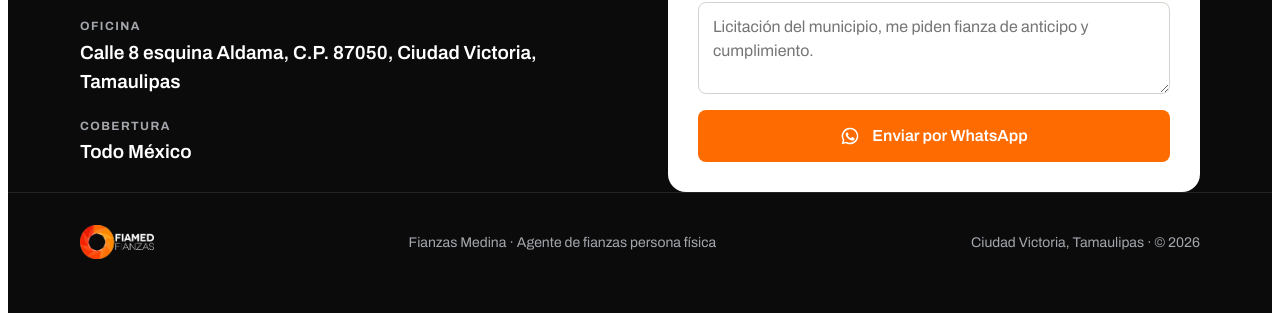
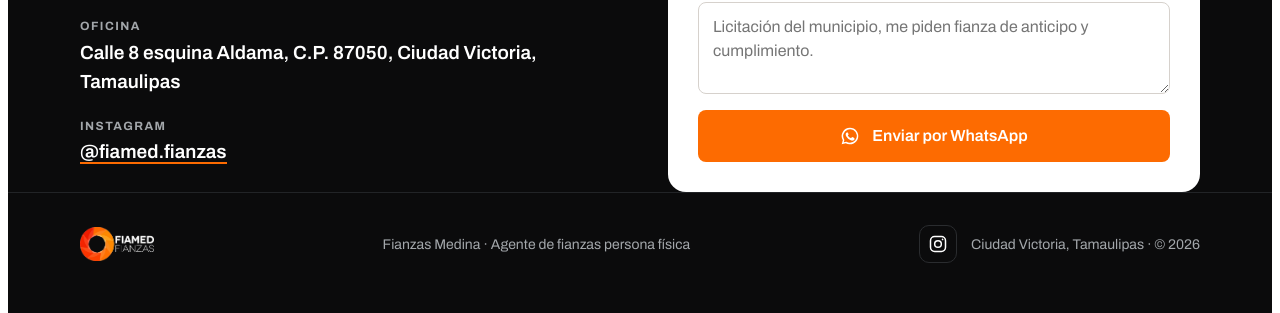
Before and after one commit to rafap15/fiamed, a plain HTML site: page index.html in a window 1280 px wide. Shown: the part 6036-6349 px from the top of the page. Drawn offline with Linux system fonts and the light colour scheme.

Commit message:
Agrega Instagram al sitio

```diff
--- a/index.html
+++ b/index.html
@@ -215,6 +215,12 @@ footer{border-top:1px solid #222427;color:var(--suave-osc);font-size:14px}
 footer .wrap{display:flex;justify-content:space-between;align-items:center;gap:20px;flex-wrap:wrap;padding-block:32px calc(32px + env(safe-area-inset-bottom,0px))}
 footer img{height:34px;width:auto}
 
+.ig-link{color:#fff;text-decoration:none;border-bottom:2px solid var(--naranja)}
+.ig-link:hover{color:var(--naranja)}
+.pie-der{display:flex;align-items:center;gap:14px}
+.ig-btn{width:38px;height:38px;border-radius:10px;border:1px solid #2A2C2F;display:grid;place-items:center;color:#fff}
+.ig-btn:hover{background:var(--naranja);border-color:var(--naranja)}
+.ig-btn svg{width:20px;height:20px}
 .wa-flota{position:fixed;right:calc(20px + env(safe-area-inset-right,0px));bottom:calc(20px + env(safe-area-inset-bottom,0px));z-index:30;display:flex;align-items:center;gap:10px;text-decoration:none}
 .wa-flota .burbuja{background:#fff;color:var(--texto);font-size:14px;font-weight:600;padding:8px 14px;border-radius:999px;box-shadow:0 6px 20px rgba(0,0,0,.15)}
 .wa-flota .circ{width:58px;height:58px;border-radius:50%;background:#25D366;color:#fff;display:grid;place-items:center;box-shadow:0 8px 24px rgba(0,0,0,.25)}
@@ -232,6 +238,7 @@ footer img{height:34px;width:auto}
   <symbol id="i-lupa" viewBox="0 0 24 24" fill="none" stroke="currentColor" stroke-width="1.8" stroke-linecap="round" stroke-linejoin="round"><path d="M3 21V10l9-6 9 6v11"/><path d="M9 21v-6h6v6"/><circle cx="17.5" cy="16.5" r="3" fill="var(--naranja)"/><path d="m20 19 2 2"/></symbol>
   <symbol id="i-caja" viewBox="0 0 24 24" fill="none" stroke="currentColor" stroke-width="1.8" stroke-linecap="round" stroke-linejoin="round"><path d="M21 8 12 3 3 8v8l9 5 9-5z"/><path d="m3 8 9 5 9-5"/><path d="M12 13v8"/></symbol>
   <symbol id="i-linea" viewBox="0 0 24 24" fill="none" stroke="currentColor" stroke-width="1.8" stroke-linecap="round" stroke-linejoin="round"><path d="M3 3v18h18"/><path d="m7 15 4-4 3 3 6-6"/><path d="M15 8h5v5"/></symbol>
+  <symbol id="ig" viewBox="0 0 24 24" fill="none" stroke="currentColor" stroke-width="1.8"><rect x="3" y="3" width="18" height="18" rx="5"/><circle cx="12" cy="12" r="4"/><circle cx="17.5" cy="6.5" r="1" fill="currentColor" stroke="none"/></symbol>
 </svg>
 
 <header class="nav"><div class="wrap">
@@ -402,7 +409,7 @@ footer img{height:34px;width:auto}
         <div class="dato"><small>WhatsApp</small><span class="tel-num">[número]</span></div>
         <div class="dato"><small>Correo</small><span>contacto.fiamed@gmail.com</span></div>
         <div class="dato"><small>Oficina</small><span>Calle 8 esquina Aldama, C.P. 87050, Ciudad Victoria, Tamaulipas</span></div>
-        <div class="dato"><small>Cobertura</small><span>Todo México</span></div>
+        <div class="dato"><small>Instagram</small><span><a class="ig-link" href="https://www.instagram.com/fiamed.fianzas/" target="_blank" rel="noopener">@fiamed.fianzas</a></span></div>
       </div>
     </div>
     <form id="cotiza" novalidate>
@@ -424,7 +431,7 @@ footer img{height:34px;width:auto}
   <footer><div class="wrap">
     <img src="img/fiamed-logo-blanco.png" alt="FIAMED Fianzas">
     <span>Fianzas Medina · Agente de fianzas persona física</span>
-    <span>Ciudad Victoria, Tamaulipas · © 2026</span>
+    <span class="pie-der"><a class="ig-btn" href="https://www.instagram.com/fiamed.fianzas/" target="_blank" rel="noopener" aria-label="FIAMED en Instagram"><svg><use href="#ig"/></svg></a>Ciudad Victoria, Tamaulipas · © 2026</span>
   </div></footer>
 </section>
 </main>
```
